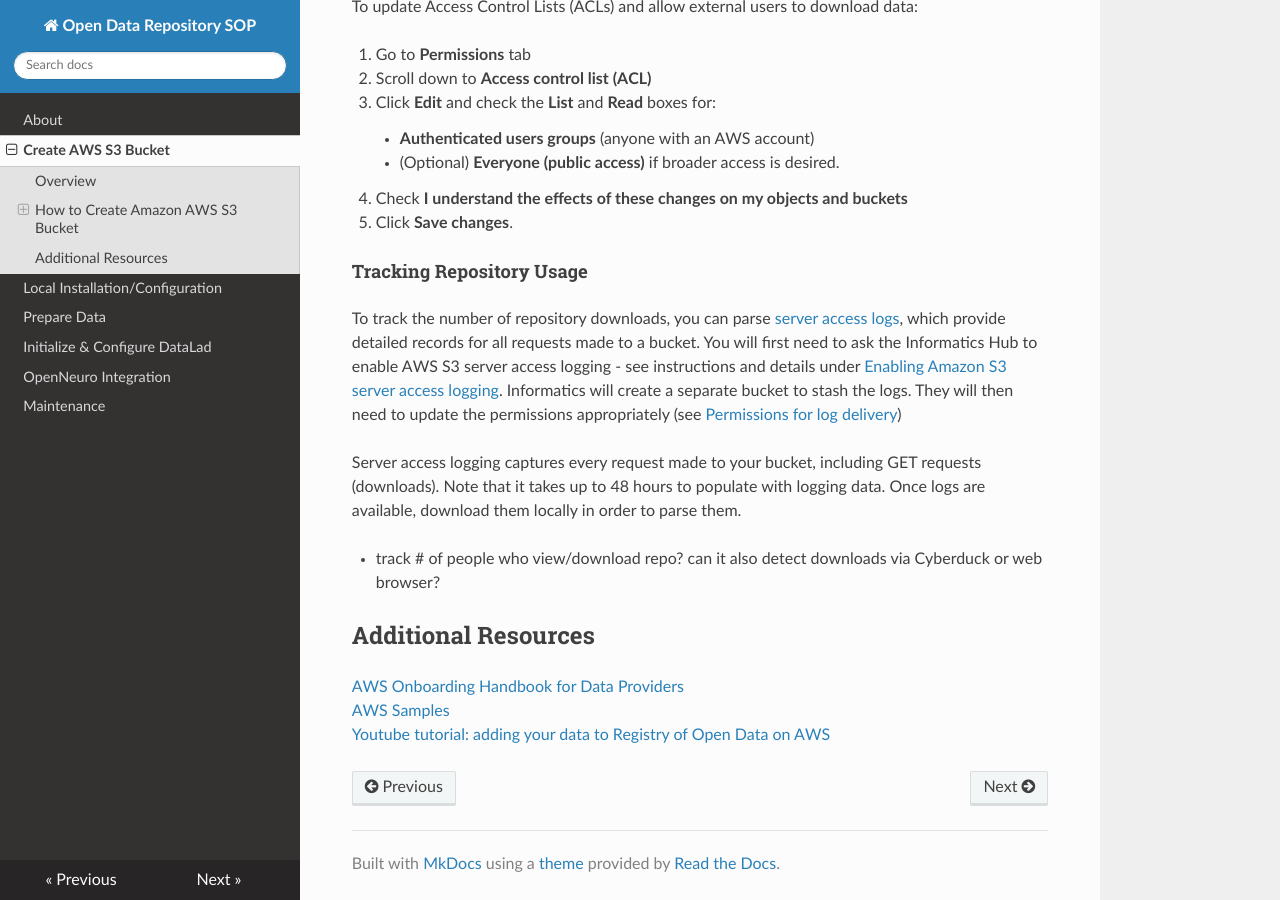
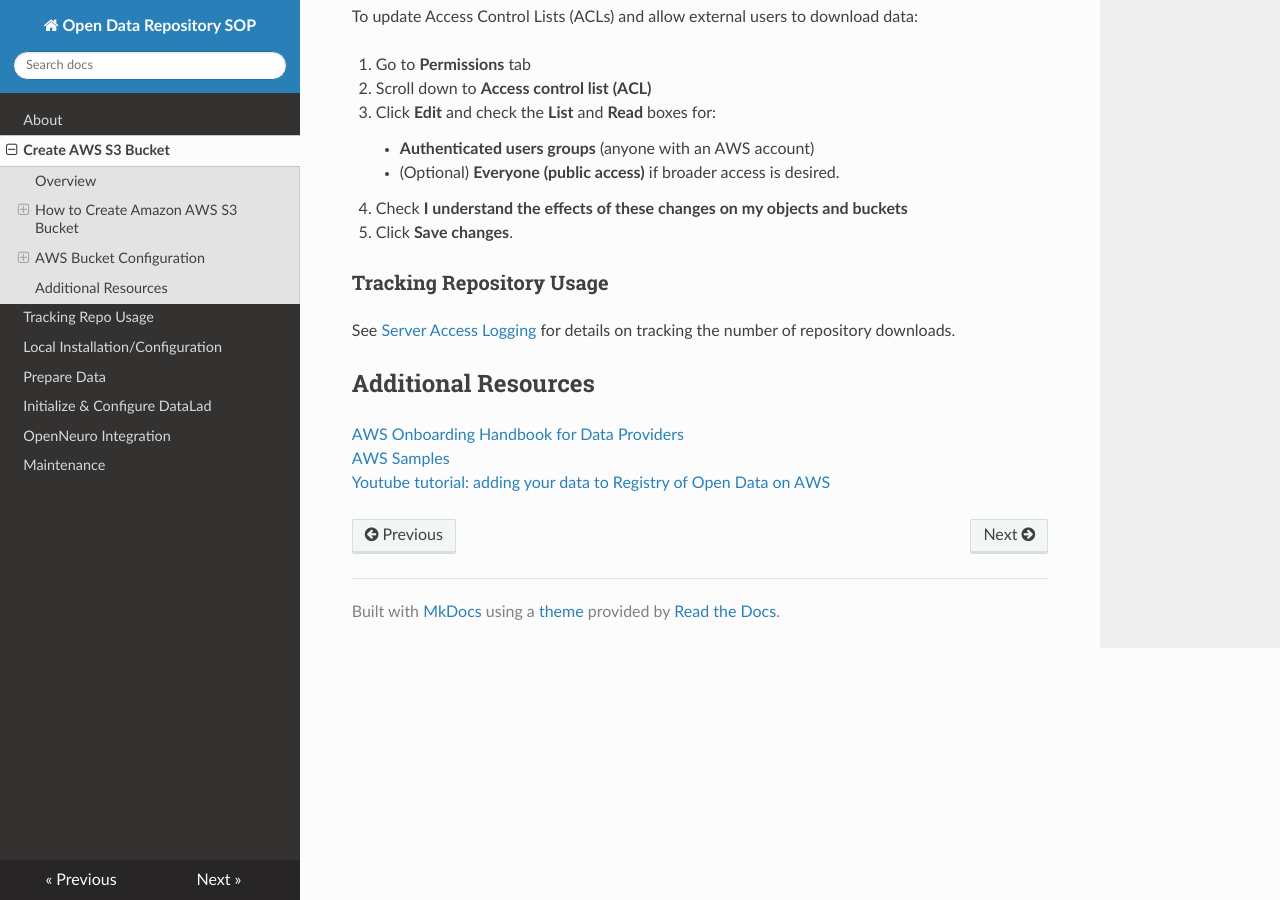
Before and after one commit to DCAN-Labs/opendatainit-docs, an MkDocs documentation site: the page built from docs/aws.md, in a window 1280 px wide and 900 px high, scrolled down 3082 px. Built offline with MkDocs 1.6.1, drawn with Linux system fonts in a browser that asks for light colours; nearby versions of some CDN libraries; some of the changed text lies outside the part shown.

Commit message:
add separate page for logging info

```diff
--- a/docs/aws.md
+++ b/docs/aws.md
@@ -53,12 +53,8 @@
 4. Check **I understand the effects of these changes on my objects and buckets**
 5. Click **Save changes**.
 
-#### Tracking Repository Usage
-To track the number of repository downloads, you can parse [server access logs](https://docs.aws.amazon.com/AmazonS3/latest/userguide/ServerLogs.html), which provide detailed records for all requests made to a bucket. You will first need to ask the Informatics Hub to enable AWS S3 server access logging - see instructions and details under [Enabling Amazon S3 server access logging](https://docs.aws.amazon.com/AmazonS3/latest/userguide/enable-server-access-logging.html). Informatics will create a separate bucket to stash the logs. They will then need to update the permissions appropriately (see [Permissions for log delivery](https://docs.aws.amazon.com/AmazonS3/latest/userguide/enable-server-access-logging.html#grant-log-delivery-permissions-general))
-
-Server access logging captures every request made to your bucket, including GET requests (downloads). Note that it takes up to 48 hours to populate with logging data. Once logs are available, download them locally in order to parse them.
-
-- track # of people who view/download repo? can it also detect downloads via Cyberduck or web browser?
+### Tracking Repository Usage
+See [Server Access Logging](access-logging.md) for details on tracking the number of repository downloads.
 
 ## Additional Resources
 [AWS Onboarding Handbook for Data Providers](https://assets.opendata.aws/aws-onboarding-handbook-for-data-providers-en-US.pdf)
--- a/mkdocs.yml
+++ b/mkdocs.yml
@@ -14,6 +14,7 @@
 nav:
   - About: index.md
   - Create AWS S3 Bucket: aws.md
+  - Tracking Repo Usage: access-logging.md
   - "Local Installation/Configuration": installation.md
   - Prepare Data: dataprep.md
   - "Initialize & Configure DataLad": datalad-init.md
```
Also changed, not shown: other parts of docs/aws.md (+3 -3 lines), docs/access-logging.md (added, +62 -0 lines), 1 other file.
